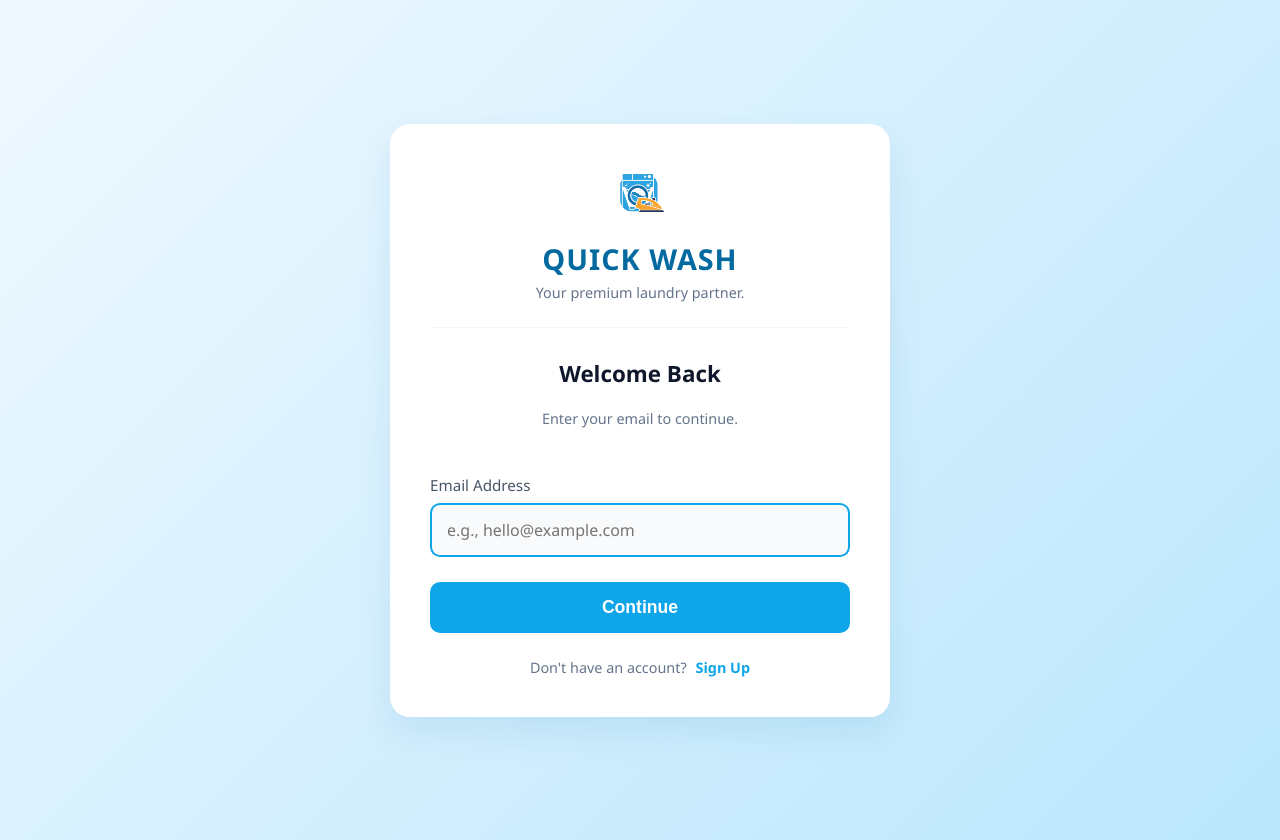
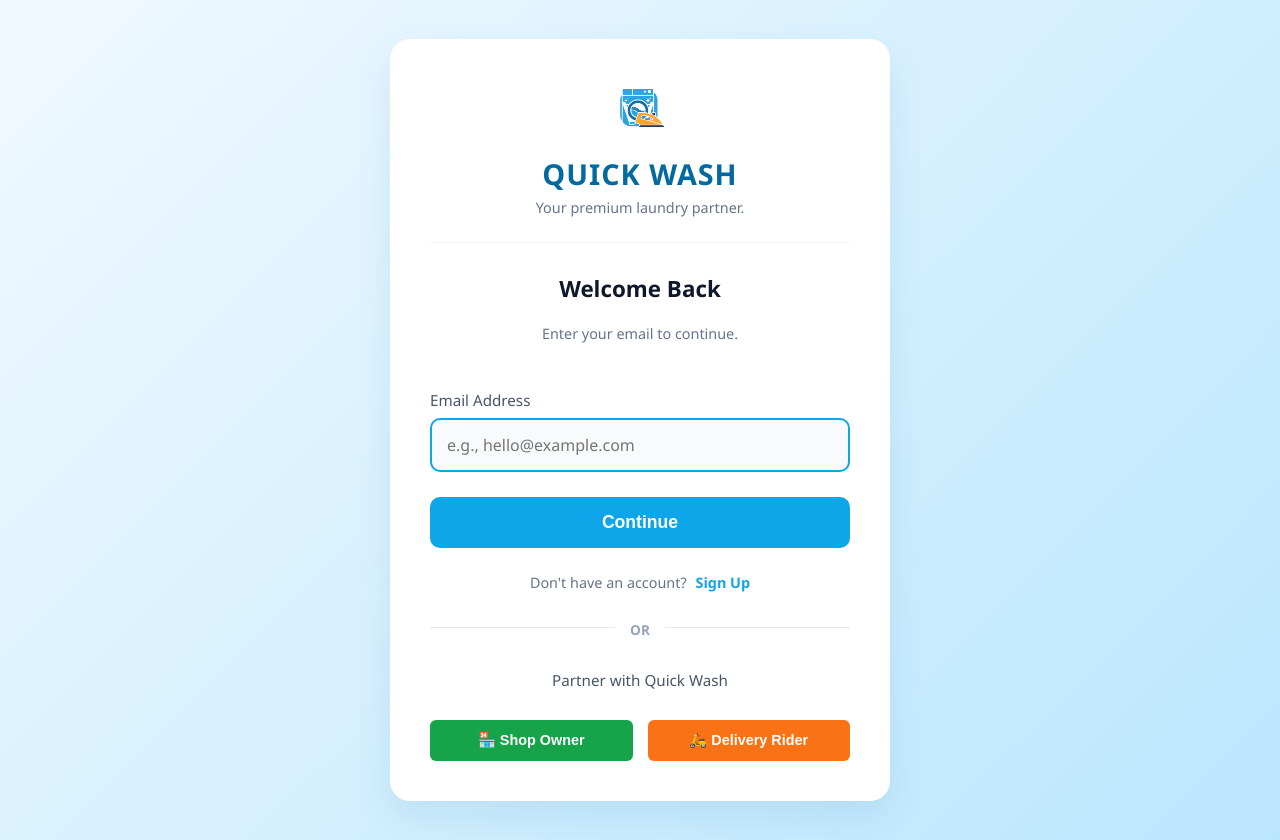
Before and after one commit to Tanvijipoojary/quick-wash1, a React (Create React App) app in the folder main-login-signup/: page / in a window 1280 px wide. Built offline with nearby package versions, Linux system fonts and the light colour scheme.

Commit message:
Finnesed

```diff
--- a/main-login-signup/src/components/customer/login.css
+++ b/main-login-signup/src/components/customer/login.css
@@ -182,3 +182,89 @@
   padding: 0;
   margin-left: 5px;
 }
+
+/* --- PARTNER SECTION --- */
+.partner-section {
+  margin-top: 35px;
+}
+
+.partner-divider {
+  border-top: 1px solid #e2e8f0;
+  text-align: center;
+  margin-bottom: 20px;
+  position: relative;
+}
+
+.partner-divider span {
+  background: white;
+  padding: 0 15px;
+  color: #94a3b8;
+  font-size: 0.85rem;
+  font-weight: bold;
+  position: relative;
+  top: -10px;
+}
+
+.partner-title {
+  color: #475569;
+  font-size: 0.95rem;
+  margin-bottom: 15px;
+}
+
+.partner-buttons {
+  display: flex;
+  gap: 15px;
+}
+
+.partner-btn {
+  flex: 1;
+  background: #f8fafc;
+  color: #334155;
+  border: 1px solid #cbd5e1;
+  padding: 12px 10px;
+  border-radius: 8px;
+  font-size: 0.9rem;
+  font-weight: 600;
+  cursor: pointer;
+  transition: all 0.2s;
+  display: flex;
+  align-items: center;
+  justify-content: center;
+  gap: 8px;
+}
+
+/* --- PARTNER BUTTON HOVER EFFECTS --- */
+.partner-btn {
+  flex: 1;
+  background: #f8fafc;
+  color: #334155;
+  border: 1px solid #cbd5e1;
+  padding: 12px 10px;
+  border-radius: 8px;
+  font-size: 0.9rem;
+  font-weight: 600;
+  cursor: pointer;
+  transition: all 0.2s ease;
+  display: flex;
+  align-items: center;
+  justify-content: center;
+  gap: 8px;
+}
+
+/* Orange hover for Shop Owner */
+.partner-btn.vendor-btn:hover {
+  background: #fff7ed;
+  border-color: #ea580c;
+  color: #ea580c;
+  transform: translateY(-2px);
+  box-shadow: 0 4px 10px rgba(234, 88, 12, 0.15);
+}
+
+/* Green hover for Delivery Rider */
+.partner-btn.rider-btn:hover {
+  background: #f0fdf4;
+  border-color: #16a34a;
+  color: #16a34a;
+  transform: translateY(-2px);
+  box-shadow: 0 4px 10px rgba(22, 163, 74, 0.15);
+}
--- a/main-login-signup/src/components/customer/login.jsx
+++ b/main-login-signup/src/components/customer/login.jsx
@@ -10,12 +10,12 @@
   const [isLoginMode, setIsLoginMode] = useState(true);
   const [step, setStep] = useState(1);
   const [isLoading, setIsLoading] = useState(false);
-  const [isAdminMode, setIsAdminMode] = useState(false); // NEW: Tracks if admin is logging in
+  const [isAdminMode, setIsAdminMode] = useState(false);
 
   // Form Data
   const [formData, setFormData] = useState({ name: '', phone: '', email: '' });
   const [otp, setOtp] = useState('');
-  const [password, setPassword] = useState(''); // NEW: Admin Password
+  const [password, setPassword] = useState('');
 
   // --- HANDLERS ---
   const handleInputChange = (e) => {
@@ -44,7 +44,7 @@
         setIsAdminMode(false);
       }
 
-      setStep(2); // Move to verification/password screen
+      setStep(2);
     }, 1000);
   };
 
@@ -56,15 +56,12 @@
       setIsLoading(false);
 
       if (isAdminMode) {
-        // --- ADMIN LOGIN LOGIC ---
-        // For prototype, password is 'admin123'
         if (password === 'admin123') {
           navigate('/admin');
         } else {
           alert("Incorrect Admin Password!");
         }
       } else {
-        // --- CUSTOMER LOGIN LOGIC ---
         if (otp.length === 4) {
           navigate('/home');
         } else {
@@ -125,6 +122,23 @@
                 {isLoginMode ? "Sign Up" : "Log In"}
               </span>
             </div>
+
+            {/* --- PARTNER LINKS (RESTORED) --- */}
+            <div className="partner-section">
+              <div className="partner-divider"><span>OR</span></div>
+              <p className="partner-title">Partner with Quick Wash</p>
+              <div className="partner-buttons">
+                {/* Routes to the Vendor Login page */}
+                <button type="button" className="partner-btn vendor-btn" onClick={() => navigate('/vendor')}>
+                  🏪 Shop Owner
+                </button>
+                {/* Routes to the Rider Login page */}
+                <button type="button" className="partner-btn rider-btn" onClick={() => navigate('/rider')}>
+                  🛵 Delivery Rider
+                </button>
+              </div>
+            </div>
+
           </form>
         )}
 
@@ -142,7 +156,6 @@
 
             <div className="input-group">
               {isAdminMode ? (
-                // ADMIN SEES PASSWORD BOX
                 <input
                   type="password"
                   placeholder="Enter admin password"
@@ -153,7 +166,6 @@
                   style={{ textAlign: 'left', letterSpacing: 'normal', fontSize: '1rem' }}
                 />
               ) : (
-                // CUSTOMERS SEE OTP BOX
                 <input
                   type="text"
                   className="otp-input"
--- a/main-login-signup/src/components/rider/rider.css
+++ b/main-login-signup/src/components/rider/rider.css
@@ -55,7 +55,7 @@
   font-size: 0.9rem;
 }
 
-.back-to-home {
+.back-to-home-vendor {
   margin-top: 20px;
   background: none;
   border: none;
```
Also changed, not shown: main-login-signup/src/components/rider/rider.jsx (+28 -151 lines).
